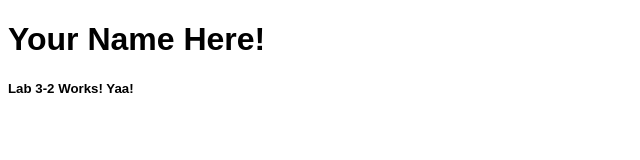
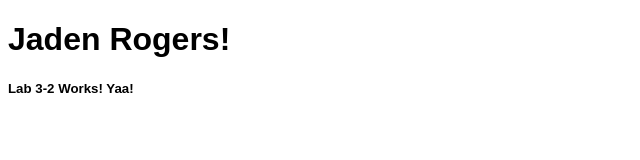
Before and after one commit to roger142-CIT225/225-lab3-2, a plain HTML site: page index.html in a window 1280 px wide. Shown: the whole page, without its empty margins (0-640 px from the left). Drawn offline with Linux system fonts and the light colour scheme.

Commit message:
Update index.html

```diff
--- a/index.html
+++ b/index.html
@@ -1,12 +1,12 @@
 <!DOCTYPE html>
 <html>
   <head>
-    <title>Your Name Here</title>
+    <title>Jaden Rogers</title>
     <link rel="stylesheet" href="style.css">
     <title>Test</title>
   </head>
   <body>
-    <h1>Your Name Here!</h1>
+    <h1>Jaden Rogers!</h1>
     <h5>Lab 3-2 Works! Yaa!</h5>
   </body>
 </html>
```
